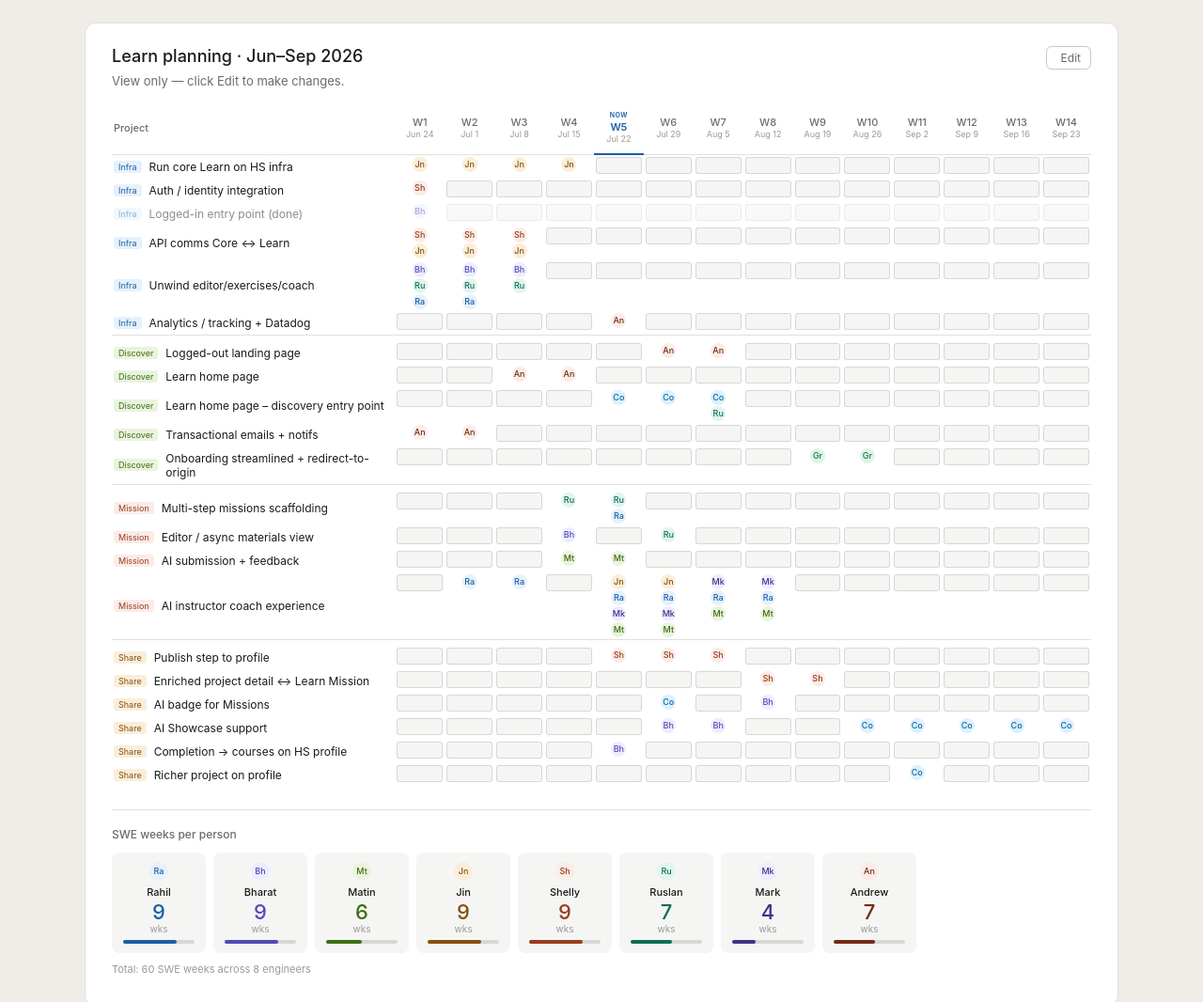
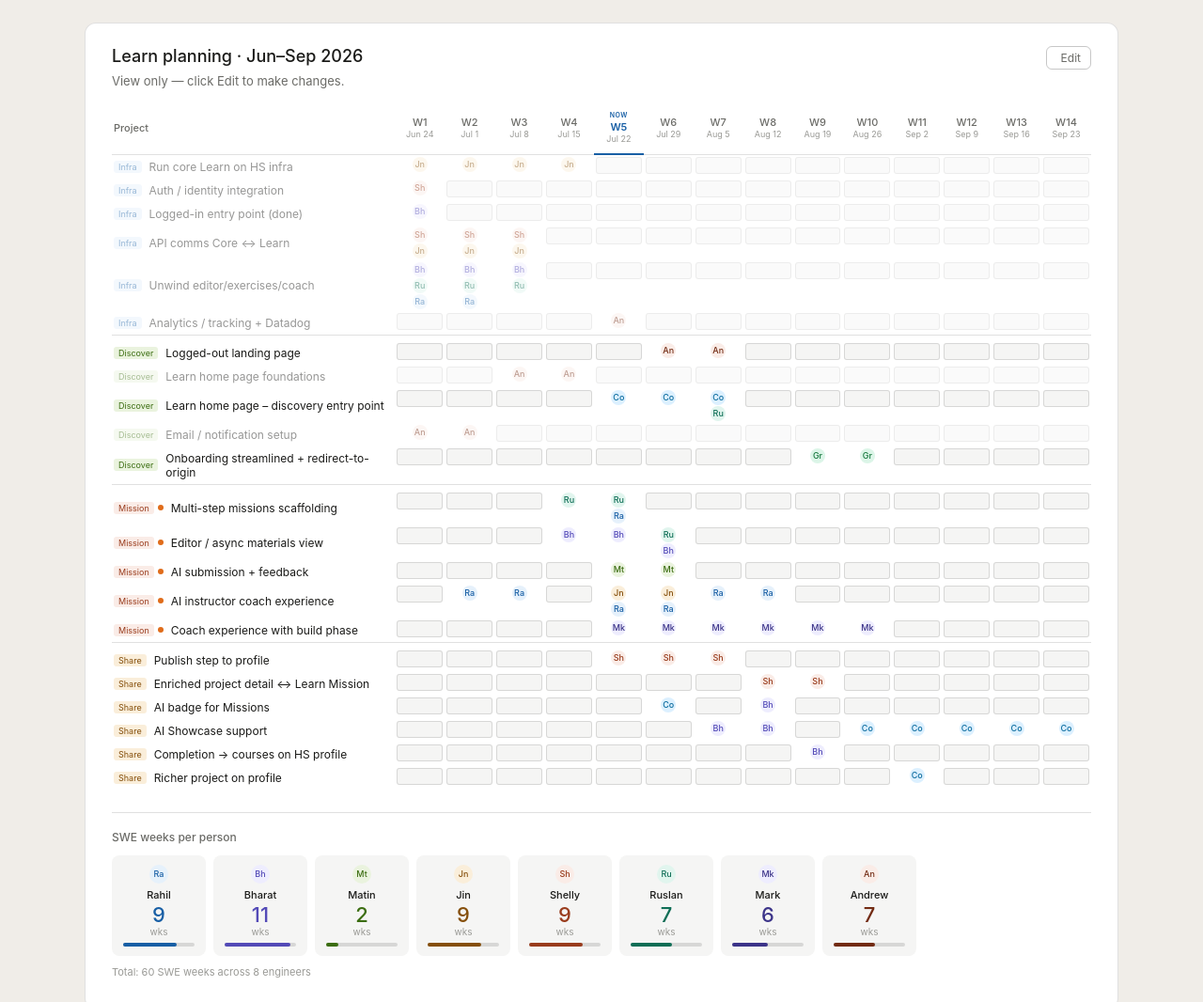
Before and after one commit to jacobksamuelson/plan-jake-2026, a plain HTML site: page index.html in a window 1280 px wide. Shown: the top 1066 px of the page at 94% size. Drawn offline with Linux system fonts and the light colour scheme; some icons are missing.

Commit message:
Update Gantt: mark Infra done, ip rows, Coach build phase, Bharat/Matin/Mark schedule

```diff
--- a/index.html
+++ b/index.html
@@ -306,27 +306,28 @@ const PPL=['Rahil','Bharat','Matin','Jin','Shelly','Ruslan','Mark','Andrew','TBD
 function e12(){return Array.from({length:WK.length},()=>[])}
 
 let P=[
-  {n:'Run core Learn on HS infra',      t:'Infra',     w:[['Jin'],['Jin'],['Jin'],['Jin'],[],[],[],[],[],[],[],[]]},
-  {n:'Auth / identity integration',     t:'Infra',w:[['Shelly'],[],[],[],[],[],[],[],[],[],[],[]]},
-  {n:'Logged-in entry point (done)',    t:'Infra',w:[['Bharat'],[],[],[],[],[],[],[],[],[],[],[]], done:1},
-  {n:'API comms Core ↔ Learn',          t:'Infra',     w:[['Shelly','Jin'],['Shelly','Jin'],['Shelly','Jin'],[],[],[],[],[],[],[],[],[]]},
-  {n:'Unwind editor/exercises/coach',   t:'Infra',     w:[['Bharat','Ruslan','Rahil'],['Bharat','Ruslan','Rahil'],['Bharat','Ruslan'],[],[],[],[],[],[],[],[],[]]},
-  {n:'Analytics / tracking + Datadog',  t:'Infra',     w:[[],[],[],[],['Andrew'],[],[],[],[],[],[],[]]},
-  {n:'Logged-out landing page',         t:'Discover',  w:[[],[],[],[],[],['Andrew'],['Andrew'],[],[],[],[],[]]},
-  {n:'Learn home page',                 t:'Discover',  w:[[],[],['Andrew'],['Andrew'],[],[],[],[],[],[],[],[]]},
+  {n:'Run core Learn on HS infra',      t:'Infra',   w:[['Jin'],['Jin'],['Jin'],['Jin'],[],[],[],[],[],[],[],[]], done:1},
+  {n:'Auth / identity integration',     t:'Infra',   w:[['Shelly'],[],[],[],[],[],[],[],[],[],[],[]], done:1},
+  {n:'Logged-in entry point (done)',    t:'Infra',   w:[['Bharat'],[],[],[],[],[],[],[],[],[],[],[]], done:1},
+  {n:'API comms Core ↔ Learn',          t:'Infra',   w:[['Shelly','Jin'],['Shelly','Jin'],['Shelly','Jin'],[],[],[],[],[],[],[],[],[]], done:1},
+  {n:'Unwind editor/exercises/coach',   t:'Infra',   w:[['Bharat','Ruslan','Rahil'],['Bharat','Ruslan','Rahil'],['Bharat','Ruslan'],[],[],[],[],[],[],[],[],[]], done:1},
+  {n:'Analytics / tracking + Datadog',  t:'Infra',   w:[[],[],[],[],['Andrew'],[],[],[],[],[],[],[]], done:1},
+  {n:'Logged-out landing page',         t:'Discover',w:[[],[],[],[],[],['Andrew'],['Andrew'],[],[],[],[],[]]},
+  {n:'Learn home page foundations',     t:'Discover',w:[[],[],['Andrew'],['Andrew'],[],[],[],[],[],[],[],[]], done:1},
   {n:'Learn home page – discovery entry point', t:'Discover', w:[[],[],[],[],['Consumer'],['Consumer'],['Consumer','Ruslan'],[],[],[],[],[]]},
-  {n:'Transactional emails + notifs',   t:'Discover',  w:[['Andrew'],['Andrew'],[],[],[],[],[],[],[],[],[],[]]},
+  {n:'Email / notification setup',      t:'Discover',w:[['Andrew'],['Andrew'],[],[],[],[],[],[],[],[],[],[]], done:1},
   {n:'Onboarding streamlined + redirect-to-origin', t:'Discover', w:[[],[],[],[],[],[],[],[],['Growth'],['Growth'],[],[]]},
-  {n:'Multi-step missions scaffolding', t:'Mission',   w:[[],[],[],['Ruslan'],['Ruslan','Rahil'],[],[],[],[],[],[],[]]},
-  {n:'Editor / async materials view',   t:'Mission',   w:[[],[],[],['Bharat'],[],['Ruslan'],[],[],[],[],[],[]]},
-  {n:'AI submission + feedback',        t:'Mission',   w:[[],[],[],['Matin'],['Matin'],[],[],[],[],[],[],[]]},
-  {n:'AI instructor coach experience',  t:'Mission',   w:[[],['Rahil'],['Rahil'],[],['Jin','Rahil','Mark','Matin'],['Jin','Rahil','Mark','Matin'],['Mark','Rahil','Matin'],['Mark','Rahil','Matin'],[],[],[],[]]},
-  {n:'Publish step to profile',         t:'Share',     w:[[],[],[],[],['Shelly'],['Shelly'],['Shelly'],[],[],[],[],[]]},
+  {n:'Multi-step missions scaffolding', t:'Mission', w:[[],[],[],['Ruslan'],['Ruslan','Rahil'],[],[],[],[],[],[],[]], ip:1},
+  {n:'Editor / async materials view',   t:'Mission', w:[[],[],[],['Bharat'],['Bharat'],['Ruslan','Bharat'],[],[],[],[],[],[]], ip:1},
+  {n:'AI submission + feedback',        t:'Mission', w:[[],[],[],[],['Matin'],['Matin'],[],[],[],[],[],[]], ip:1},
+  {n:'AI instructor coach experience',  t:'Mission', w:[[],['Rahil'],['Rahil'],[],['Jin','Rahil'],['Jin','Rahil'],['Rahil'],['Rahil'],[],[],[],[]], ip:1},
+  {n:'Coach experience with build phase', t:'Mission', w:[[],[],[],[],['Mark'],['Mark'],['Mark'],['Mark'],['Mark'],['Mark'],[],[]], ip:1},
+  {n:'Publish step to profile',         t:'Share',   w:[[],[],[],[],['Shelly'],['Shelly'],['Shelly'],[],[],[],[],[]]},
   {n:'Enriched project detail ↔ Learn Mission', t:'Share', w:[[],[],[],[],[],[],[],['Shelly'],['Shelly'],[],[],[]]},
-  {n:'AI badge for Missions',           t:'Share',     w:[[],[],[],[],[],['Consumer'],[],['Bharat'],[],[],[],[]]},
-  {n:'AI Showcase support',             t:'Share',     w:[[],[],[],[],[],['Bharat'],['Bharat'],[],[],['Consumer'],['Consumer'],['Consumer'],['Consumer'],['Consumer']]},
-  {n:'Completion → courses on HS profile', t:'Share', w:[[],[],[],[],['Bharat'],[],[],[],[],[],[],[]]},
-  {n:'Richer project on profile',          t:'Share', w:[[],[],[],[],[],[],[],[],[],[],['Consumer'],[]]},
+  {n:'AI badge for Missions',           t:'Share',   w:[[],[],[],[],[],['Consumer'],[],['Bharat'],[],[],[],[]]},
+  {n:'AI Showcase support',             t:'Share',   w:[[],[],[],[],[],[],['Bharat'],['Bharat'],[],['Consumer'],['Consumer'],['Consumer'],['Consumer'],['Consumer']]},
+  {n:'Completion → courses on HS profile', t:'Share',w:[[],[],[],[],[],[],[],[],['Bharat'],[],[],[]]},
+  {n:'Richer project on profile',       t:'Share',   w:[[],[],[],[],[],[],[],[],[],[],['Consumer'],[]]},
 ];
 P.forEach(p=>{const L=WK.length;while(p.w.length<L)p.w.push([])});
 
@@ -381,10 +382,11 @@ function renderTable(){
       h+=`<tr class="sep-row"><td colspan="${2+WK.length}"></td></tr>`;
     }
     lastT=p.t;
-    h+=`<tr data-ri="${ri}" style="opacity:${p.done?0.5:1}">`;
+    h+=`<tr data-ri="${ri}" style="opacity:${p.done?0.45:1}">`;
     h+=`<td style="padding:3px 2px;vertical-align:middle">
       <div style="display:flex;align-items:center;gap:4px">
         <span class="theme-tag" style="font-size:9px;padding:1px 5px;border-radius:3px;background:${b};color:${c};flex-shrink:0;cursor:pointer;white-space:nowrap" onclick="cycleTheme(${ri})">${p.t}</span>
+        ${p.ip?`<span title="In progress" style="width:6px;height:6px;border-radius:50%;background:#e06c1a;flex-shrink:0;display:inline-block"></span>`:''}
         <span class="name-edit" contenteditable="${editMode}" data-ri="${ri}">${p.n}</span>
       </div>
     </td>`;
```
